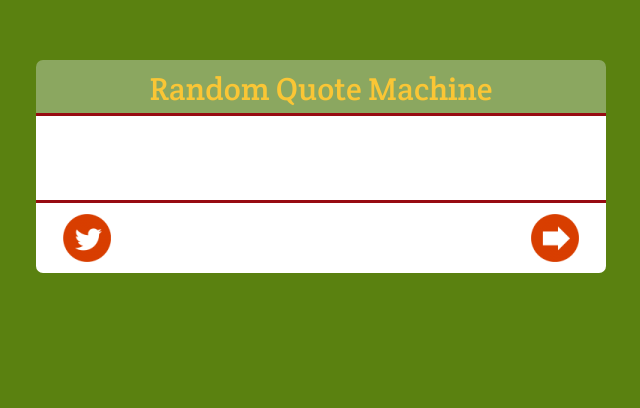
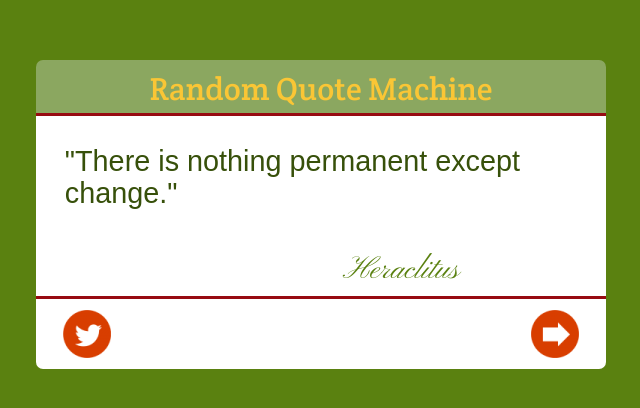
Before and after one commit to bracar/RandomQuoteMachine, a plain HTML site: page index.html in a window 1280 px wide. Shown: the part 110-518 px from the top of the page, without its empty margins (319-959 px from the left). Drawn offline with nearby package versions, Linux system fonts and the light colour scheme.

Commit message:
Add initial quote

```diff
--- a/index.html
+++ b/index.html
@@ -27,9 +27,9 @@
             </div>
         </div>
         <div id="quote-container">
-            <blockquote class="blockquote" id="quote"></blockquote>
+            <blockquote class="blockquote" id="quote">"There is nothing permanent except change."</blockquote>
             <div id="author-container">
-                <p id="author"></p>
+                <p id="author">Heraclitus</p>
             </div>
             <div class="row button-row">
                 <div class="col" id="tweet-btn-container">
```
